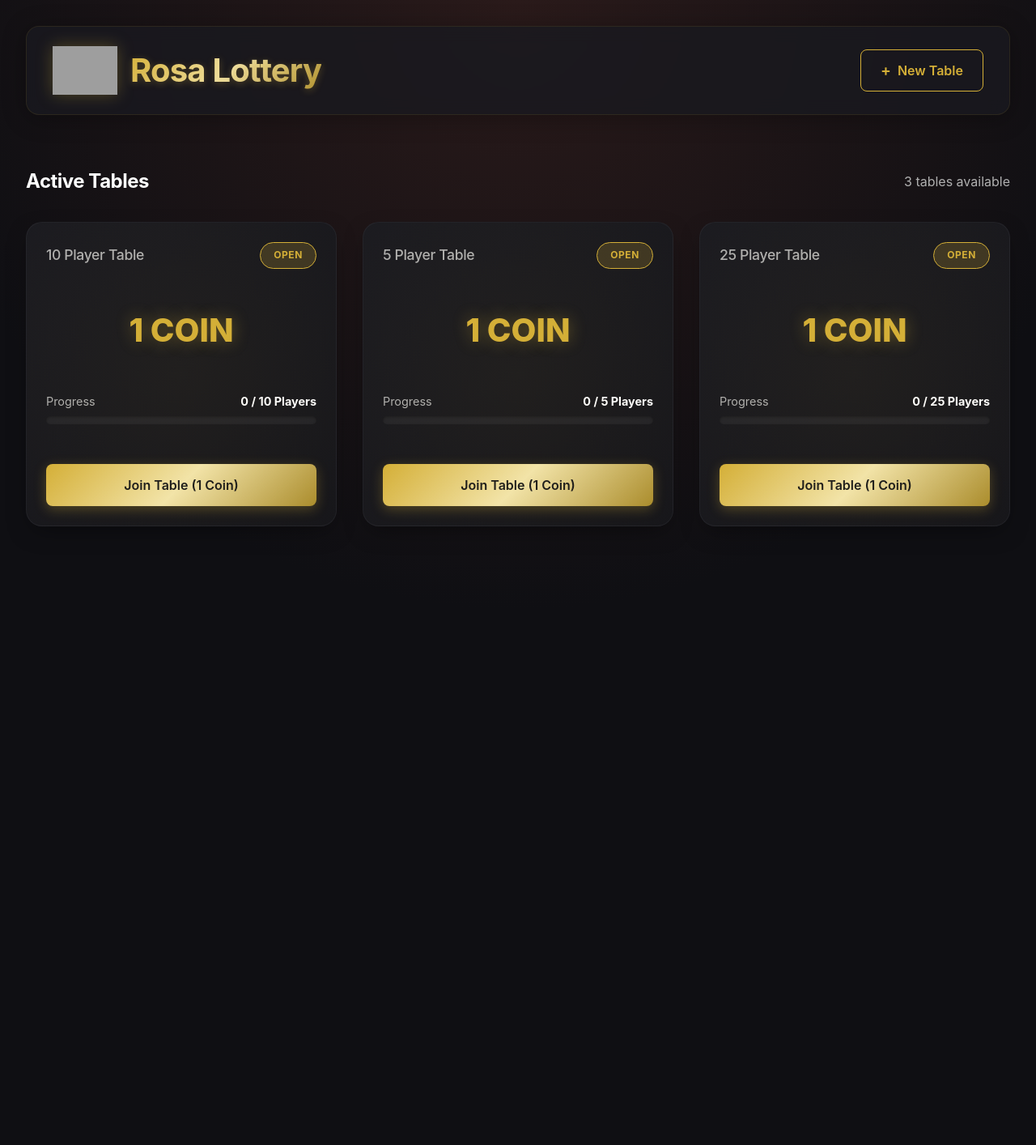
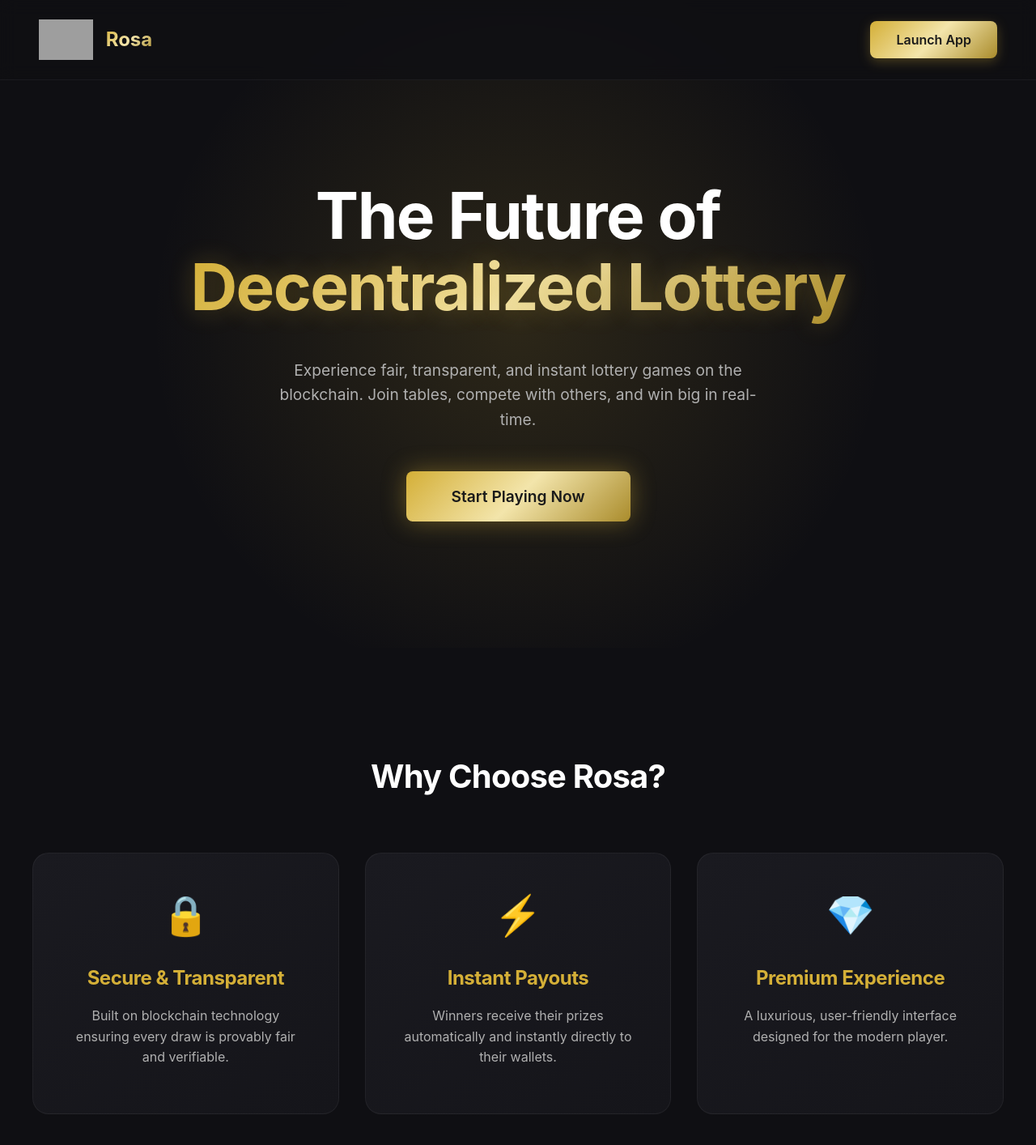
Before and after one commit to emirhsnkoca/Rosa-app, a React (Vite) app in the folder frontend/: page / in a window 1280 px wide. Shown: the top 1414 px of the page at 81% size. Before the commit the page ends 864 px from the top, so only its background shows below. Built offline with nearby package versions, Linux system fonts and the light colour scheme; grey boxes are pictures that could not be loaded.

Commit message:
landing page created

```diff
--- a/frontend/package.json
+++ b/frontend/package.json
@@ -11,7 +11,8 @@
   },
   "dependencies": {
     "react": "^19.2.0",
-    "react-dom": "^19.2.0"
+    "react-dom": "^19.2.0",
+    "react-router-dom": "^7.9.6"
   },
   "devDependencies": {
     "@eslint/js": "^9.39.1",
--- a/frontend/src/App.tsx
+++ b/frontend/src/App.tsx
@@ -1,55 +1,18 @@
-import { useState } from 'react';
+import { BrowserRouter as Router, Routes, Route } from 'react-router-dom';
 import { AppProvider } from './context/AppContext';
-import { TableList } from './components/TableList';
-import { CreateTableModal } from './components/CreateTableModal';
+import { Dashboard } from './pages/Dashboard';
+import { LandingPage } from './pages/LandingPage';
 import './App.css';
-
-function AppContent() {
-  const [isCreateModalOpen, setIsCreateModalOpen] = useState(false);
-
-  return (
-    <div className="app-container">
-      <header className="app-header">
-        <div className="header-logo-group">
-          <img
-            src="/rosa-logo.png"
-            alt="Rosa Logo"
-            style={{
-              height: '60px',
-              width: 'auto',
-              objectFit: 'contain',
-              filter: 'drop-shadow(0 0 10px rgba(212, 175, 55, 0.3))'
-            }}
-          />
-          <h1 className="header-title">
-            Rosa Lottery
-          </h1>
-        </div>
-
-        <button
-          className="secondary new-table-btn"
-          onClick={() => setIsCreateModalOpen(true)}
-        >
-          <span style={{ fontSize: '1.2rem' }}>+</span> New Table
-        </button>
-      </header>
-
-      <div style={{ width: '100%' }}>
-        <TableList />
-      </div>
-
-      <CreateTableModal
-        isOpen={isCreateModalOpen}
-        onClose={() => setIsCreateModalOpen(false)}
-      />
-    </div>
-  );
-}
 
 function App() {
   return (
     <AppProvider>
-      <AppContent />
+      <Router>
+        <Routes>
+          <Route path="/" element={<LandingPage />} />
+          <Route path="/app" element={<Dashboard />} />
+        </Routes>
+      </Router>
     </AppProvider>
   );
 }
--- /dev/null
+++ b/frontend/src/pages/Dashboard.tsx
@@ -0,0 +1,50 @@
+import { useState } from 'react';
+import { useApp } from '../context/AppContext';
+import { TableList } from '../components/TableList';
+import { CreateTableModal } from '../components/CreateTableModal';
+import { Link } from 'react-router-dom';
+
+export function Dashboard() {
+  const { state } = useApp();
+  const [isCreateModalOpen, setIsCreateModalOpen] = useState(false);
+
+  return (
+    <div className="app-container">
+      <header className="app-header">
+        <Link to="/" style={{ textDecoration: 'none' }}>
+          <div className="header-logo-group">
+            <img
+              src="/rosa-logo.png"
+              alt="Rosa Logo"
+              style={{
+                height: '60px',
+                width: 'auto',
+                objectFit: 'contain',
+                filter: 'drop-shadow(0 0 10px rgba(212, 175, 55, 0.3))'
+              }}
+            />
+            <h1 className="header-title">
+              Rosa Lottery
+            </h1>
+          </div>
+        </Link>
+
+        <button
+          className="secondary new-table-btn"
+          onClick={() => setIsCreateModalOpen(true)}
+        >
+          <span style={{ fontSize: '1.2rem' }}>+</span> New Table
+        </button>
+      </header>
+
+      <div style={{ width: '100%' }}>
+        <TableList />
+      </div>
+
+      <CreateTableModal
+        isOpen={isCreateModalOpen}
+        onClose={() => setIsCreateModalOpen(false)}
+      />
+    </div>
+  );
+}
--- /dev/null
+++ b/frontend/src/pages/LandingPage.tsx
@@ -0,0 +1,150 @@
+import { Link } from 'react-router-dom';
+
+export function LandingPage() {
+  return (
+    <div style={{ minHeight: '100vh', background: 'var(--bg-dark)', color: 'var(--text-primary)' }}>
+      {/* Header */}
+      <header style={{
+        display: 'flex',
+        justifyContent: 'space-between',
+        alignItems: 'center',
+        padding: '1.5rem 3rem',
+        position: 'fixed',
+        top: 0,
+        left: 0,
+        right: 0,
+        zIndex: 1000,
+        background: 'rgba(15, 15, 19, 0.8)',
+        backdropFilter: 'blur(10px)',
+        borderBottom: '1px solid rgba(255, 255, 255, 0.05)'
+      }}>
+        <div style={{ display: 'flex', alignItems: 'center', gap: '1rem' }}>
+          <img
+            src="/rosa-logo.png"
+            alt="Rosa Logo"
+            style={{ height: '50px', width: 'auto' }}
+          />
+          <span style={{
+            fontSize: '1.5rem',
+            fontWeight: 'bold',
+            background: 'var(--gradient-gold)',
+            WebkitBackgroundClip: 'text',
+            WebkitTextFillColor: 'transparent'
+          }}>
+            Rosa
+          </span>
+        </div>
+
+        <Link to="/app">
+          <button className="primary" style={{ padding: '0.8rem 2rem', fontSize: '1rem' }}>
+            Launch App
+          </button>
+        </Link>
+      </header>
+
+      {/* Hero Section */}
+      <section style={{
+        height: '100vh',
+        display: 'flex',
+        flexDirection: 'column',
+        alignItems: 'center',
+        justifyContent: 'center',
+        textAlign: 'center',
+        padding: '0 2rem',
+        background: 'radial-gradient(circle at 50% 50%, rgba(212, 175, 55, 0.15) 0%, transparent 60%)'
+      }}>
+        <h1 style={{
+          fontSize: 'clamp(3rem, 8vw, 5rem)',
+          marginBottom: '1.5rem',
+          lineHeight: '1.1',
+          maxWidth: '900px'
+        }}>
+          The Future of <br />
+          <span style={{
+            background: 'var(--gradient-gold)',
+            WebkitBackgroundClip: 'text',
+            WebkitTextFillColor: 'transparent',
+            textShadow: '0 0 30px rgba(212, 175, 55, 0.3)'
+          }}>
+            Decentralized Lottery
+          </span>
+        </h1>
+
+        <p style={{
+          fontSize: '1.2rem',
+          color: 'var(--text-secondary)',
+          maxWidth: '600px',
+          marginBottom: '3rem',
+          lineHeight: '1.6'
+        }}>
+          Experience fair, transparent, and instant lottery games on the blockchain.
+          Join tables, compete with others, and win big in real-time.
+        </p>
+
+        <Link to="/app">
+          <button className="primary" style={{
+            padding: '1.2rem 3.5rem',
+            fontSize: '1.2rem',
+            boxShadow: '0 0 30px rgba(212, 175, 55, 0.4)'
+          }}>
+            Start Playing Now
+          </button>
+        </Link>
+      </section>
+
+      {/* Features Section */}
+      <section style={{ padding: '6rem 2rem', maxWidth: '1200px', margin: '0 auto' }}>
+        <h2 style={{
+          textAlign: 'center',
+          fontSize: '2.5rem',
+          marginBottom: '4rem',
+          color: 'var(--text-primary)'
+        }}>
+          Why Choose Rosa?
+        </h2>
+
+        <div style={{
+          display: 'grid',
+          gridTemplateColumns: 'repeat(auto-fit, minmax(300px, 1fr))',
+          gap: '2rem'
+        }}>
+          <FeatureCard
+            icon="🔒"
+            title="Secure & Transparent"
+            description="Built on blockchain technology ensuring every draw is provably fair and verifiable."
+          />
+          <FeatureCard
+            icon="⚡"
+            title="Instant Payouts"
+            description="Winners receive their prizes automatically and instantly directly to their wallets."
+          />
+          <FeatureCard
+            icon="💎"
+            title="Premium Experience"
+            description="A luxurious, user-friendly interface designed for the modern player."
+          />
+        </div>
+      </section>
+    </div>
+  );
+}
+
+function FeatureCard({ icon, title, description }: { icon: string, title: string, description: string }) {
+  return (
+    <div style={{
+      padding: '2.5rem',
+      background: 'linear-gradient(145deg, #1a1a20 0%, #15151a 100%)',
+      borderRadius: '20px',
+      border: '1px solid rgba(255, 255, 255, 0.05)',
+      textAlign: 'center',
+      transition: 'transform 0.3s ease',
+    }}
+    onMouseEnter={(e) => e.currentTarget.style.transform = 'translateY(-10px)'}
+    onMouseLeave={(e) => e.currentTarget.style.transform = 'translateY(0)'}
+    >
+      <div style={{ fontSize: '3rem', marginBottom: '1.5rem' }}>{icon}</div>
+      <h3 style={{ fontSize: '1.5rem', marginBottom: '1rem', color: 'var(--gold-primary)' }}>{title}</h3>
+      <p style={{ color: 'var(--text-secondary)', lineHeight: '1.6' }}>{description}</p>
+    </div>
+  );
+}
```
Also changed, not shown: 1 other file (tests, documents, lock files or other folders).
